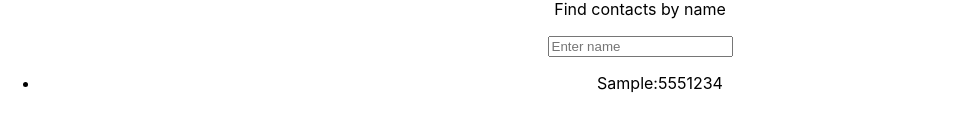
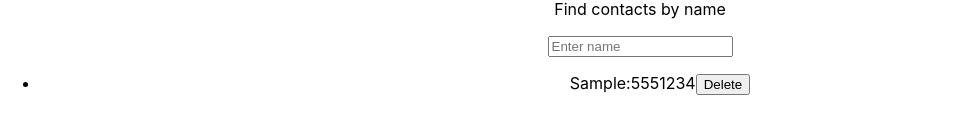
Before and after one commit to YaroslavLazorenko/goit-react-hw-02-phonebook, a React (Create React App) app: page / in a window 1280 px wide. Both pictures are taken after typing "Sample", "5551234" into the empty fields and a click on the button "Add contact". Shown: the part 174-308 px from the top of the page, without its empty margins (0-965 px from the left). Built offline with nearby package versions, Linux system fonts and the light colour scheme.

Commit message:
Complete 6th step

```diff
--- a/src/App.js
+++ b/src/App.js
@@ -9,6 +9,13 @@ import './App.css';
 
 class App extends Component {
   state = { contacts: [], filter: '' };
+
+  deleteContact = id => {
+    const contactsAfterDelete = this.state.contacts.reduce((acc, contact) => {
+      return contact.id !== id ? [...acc, contact] : acc;
+    }, []);
+    this.setState({ contacts: contactsAfterDelete });
+  };
 
   isContactAlreadySaved = name => {
     return this.state.contacts.find(contact => contact.name.toLowerCase() === name.toLowerCase());
@@ -40,7 +47,7 @@ class App extends Component {
 
         <h2>Contacts</h2>
         <Filter filter={filter} changeFiler={this.updateFilter} />
-        <ContactList contacts={contacts} filter={filter} />
+        <ContactList contacts={contacts} filter={filter} deleteContact={this.deleteContact} />
       </div>
     );
   }
--- a/src/components/ContactItem/ContactItem.js
+++ b/src/components/ContactItem/ContactItem.js
@@ -3,11 +3,14 @@ import { s } from './ContactItem.module.css';
 
 class ContactItem extends Component {
   render() {
-    const { contact } = this.props;
+    const { contact, deleteContact } = this.props;
 
     return (
       <li>
-        {contact.name}:{contact.number}
+        <span>
+          {contact.name}:{contact.number}
+        </span>
+        <button onClick={() => deleteContact(contact.id)}>Delete</button>
       </li>
     );
   }
--- a/src/components/ContactList/ContactList.js
+++ b/src/components/ContactList/ContactList.js
@@ -4,14 +4,16 @@ import { s } from './ContactList.module.css';
 
 class ContactList extends Component {
   render() {
-    const { contacts, filter } = this.props;
+    const { contacts, filter, deleteContact } = this.props;
 
     return (
       <ul>
         {contacts
           .filter(contact => contact.name.toLowerCase().includes(filter.toLowerCase()))
           .map(contact => {
-            return <ContactItem contact={contact} key={contact.name} />;
+            return (
+              <ContactItem contact={contact} key={contact.name} deleteContact={deleteContact} />
+            );
           })}
       </ul>
     );
```
